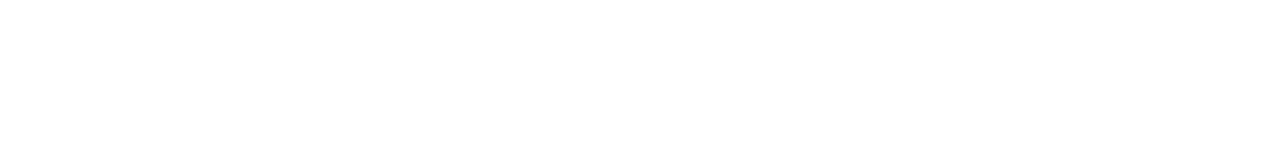
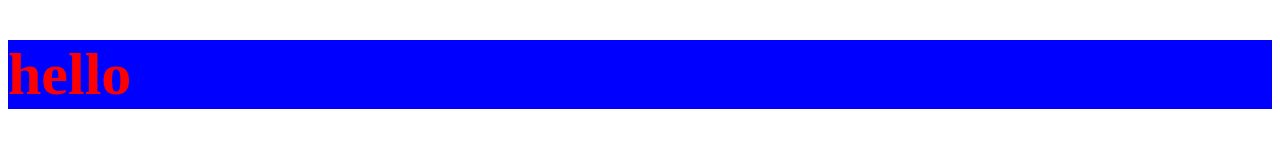
Before and after one commit to PRIYANKAKUMARI9/localrepo, a plain HTML site: page index.html in a window 1280 px wide. Drawn offline with Linux system fonts and the light colour scheme.

Commit message:
add js and heading add

```diff
--- a/index.html
+++ b/index.html
@@ -7,6 +7,8 @@
     <link rel="stylesheet" href="style.css">
 </head>
 <body>
-    <h1></h1>
+    <h1>hello</h1>
+
+    <script src="script.js"></script>
 </body>
 </html>
--- a/style.css
+++ b/style.css
@@ -1,4 +1,6 @@
 h1{
     color: red;
     font-size: 60px;
+    background-color: blue;
+
 }
```
Also changed, not shown: script.js (added).
